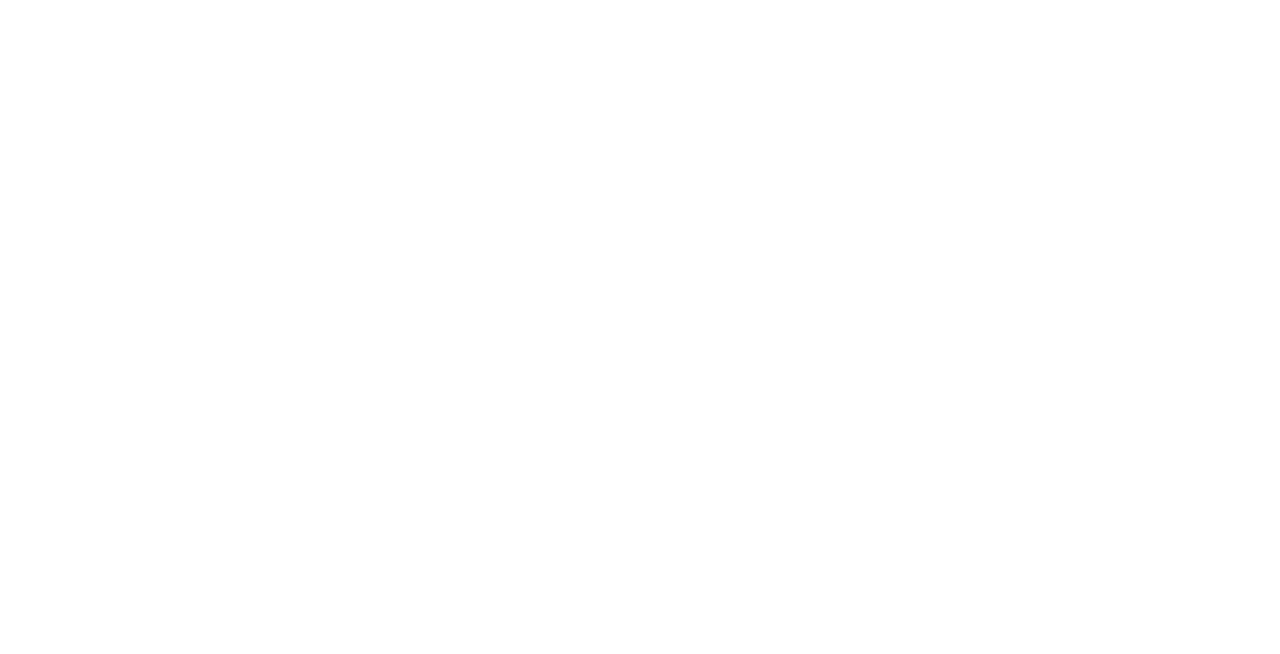
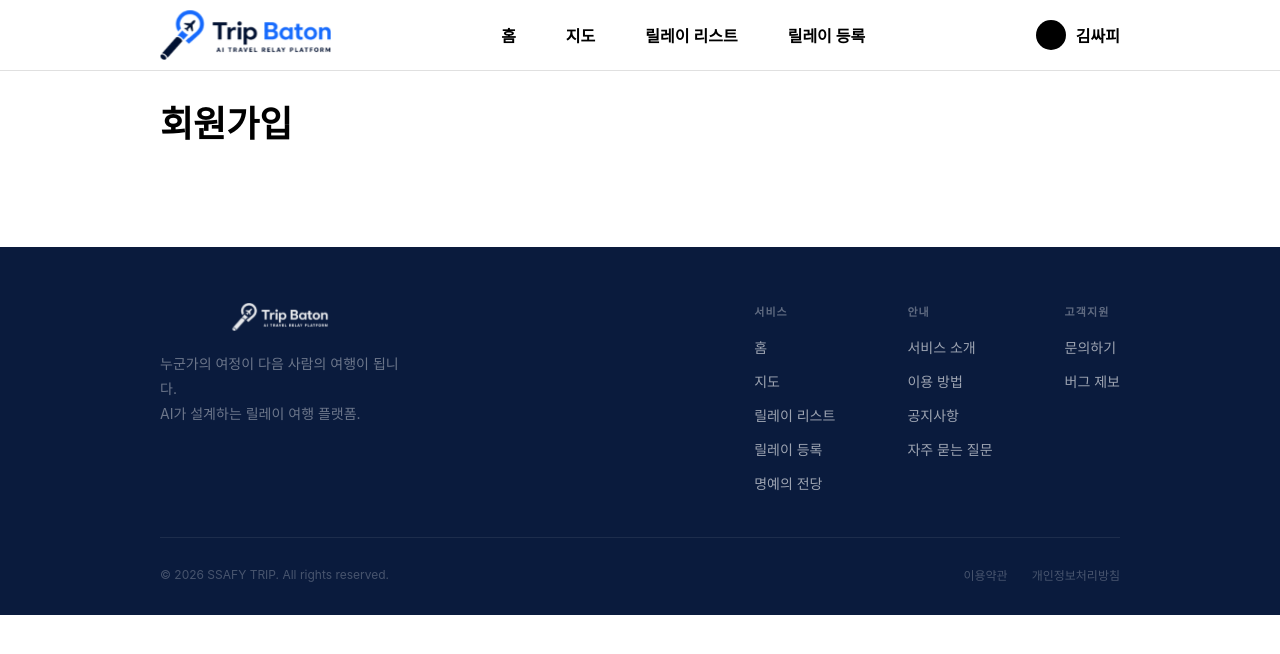
Before and after one commit to SSAFY-TRIP-AL/ssafy_trip_web, a React (Vite) app: page /auth/signup in a window 1280 px wide. Before the commit this address had no page. Shown: the top 654 px of the page. Built offline with nearby package versions, Linux system fonts and the light colour scheme; a web font is replaced by a local one.

Commit message:
feat: 회원가입 파일 생성 & 라우팅 설정

```diff
--- a/src/App.tsx
+++ b/src/App.tsx
@@ -2,6 +2,7 @@
 import { Route, Routes } from "react-router-dom";
 import GlobalLayout from "./layout/DesktopLayout";
 import Index from "./page/Main/Main";
+import SignUpDesktop from "./page/auth/SignUp/ui/SignUpDesktop";
 
 function App() {
   useEffect(() => {
@@ -21,6 +22,7 @@
     <Routes>
       <Route path="/" element={<GlobalLayout />}>
         <Route index element={<Index />} />
+        <Route path="/auth/signup" element={<SignUpDesktop />} />
       </Route>
     </Routes>
   );
--- /dev/null
+++ b/src/page/auth/SignUp/ui/SignUpDesktop.tsx
@@ -0,0 +1,7 @@
+export default function SignUpDesktop() {
+  return (
+    <div className="container">
+      <h1 className="trip-h1">회원가입</h1>
+    </div>
+  );
+}
```
Also changed, not shown: src/page/auth/SignUp/css/SignUpDesktop.module.css (added).
